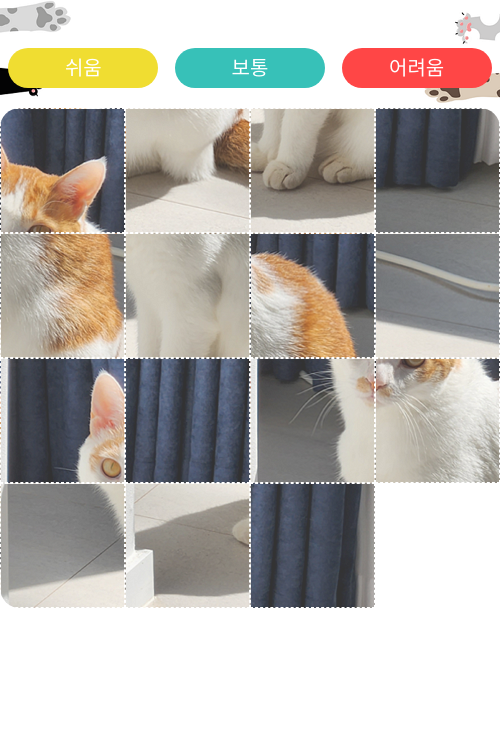
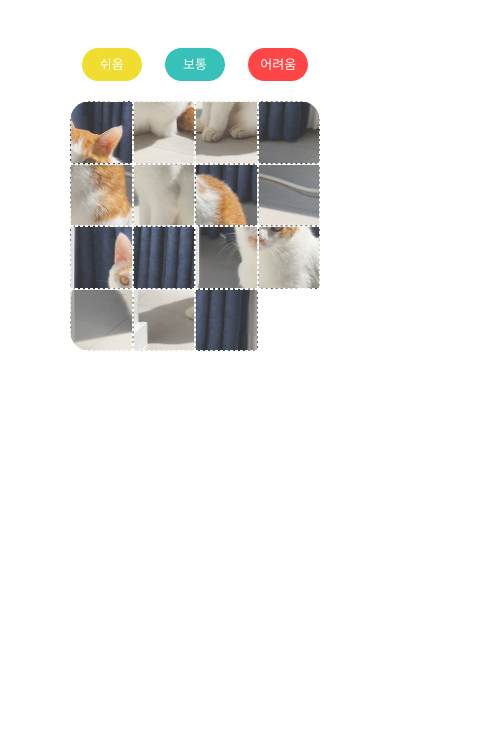
Before and after one commit to Esther2112/Esther2112.github.io, a plain HTML site: page sejin/LEVEL_MID.html in a window 390 px wide. Shown: the part 102-844 px from the top of the page, 500 px wide, since content can reach past the window. Drawn offline with nearby package versions, Linux system fonts and the light colour scheme.

Commit message:
반응형웹

```diff
--- a/minigameMain.css
+++ b/minigameMain.css
@@ -149,7 +149,7 @@ body header .gametitle .titleLine .break {
     right: 0;
 }
 
-@media screen and (max-width: 800px) {
+@media screen and (max-width: 500px) {
     body {
         min-width: 260px;
         overflow: auto;
--- a/sejin/LEVEL_HIGH.css
+++ b/sejin/LEVEL_HIGH.css
@@ -127,3 +127,58 @@ section.wrapper .highLevelGame .mixedImage:nth-child(5n + 5)::after {
 section.wrapper .highLevelGame #blank {
     background: #ffffff;
 }
+@media screen and (max-width: 500px) {
+    section.wrapper {
+        width: 100%;
+        background: none;
+    }
+    section.wrapper h1.title {
+        font-size: 20px;
+    }
+    section.wrapper .setLevel{
+        width: 250px;
+    }
+    section.wrapper .setLevel .level {
+        width: 60px;
+        padding: 10px;
+        font-size: 13px;
+    }
+    section.wrapper .puzzle {
+        width: 250px;
+        height: 250px;
+    }
+    section.wrapper .puzzle .subTitle {
+        font-size: 15px;
+        height: 100px;
+    }
+    section.wrapper .puzzle .subTitle span {
+        font-size: 25px;
+    }
+    section.wrapper .puzzle .animationBox {
+        height: 150px;
+    }
+    section.wrapper .puzzle .animationBox .animationBlock {
+        width: 50px;
+    }
+    @keyframes level1 {
+        0% { height: 50%;}
+        50% {height: 100%;}
+        100% {height: 50%;}
+    }
+    .ending {
+        width: 250px;
+        height: 250px;
+        background: url("image/end.png") no-repeat center center / cover;
+    }
+    @keyframes ending {
+        from {
+            top: 250px;
+            width: 0;
+            height: 0;
+        }to{
+            top: 200px;
+            width: 250px;
+            height: 250px;
+        }
+    }
+}
--- a/sejin/LEVEL_HIGH.js
+++ b/sejin/LEVEL_HIGH.js
@@ -27,6 +27,7 @@ function getImage() {
             break;
         }
         $setImage.style.background = `url(${mixedImage[orderedIndex]})`;
+        $setImage.style.backgroundSize = 'cover';
         $picture.appendChild($setImage);
 
         orderedIndex++;
@@ -136,7 +137,7 @@ function endOfGame() {
     const $puzzle = document.querySelector('.highLevelGame').children;
     const arrayOfPics = [...$puzzle];
     for (let i = 0; i < arrayOfPics.length - 1; i++) {
-        if (arrayOfPics[i].style.background === `url("${originImage[i]}")`) {
+        if (arrayOfPics[i].style.background === `url("${originImage[i]}") 0% 0% / cover`) {
             arrayOfPics[i].style.opacity = 1;
         } else {
             return;
--- a/sejin/LEVEL_LOW.css
+++ b/sejin/LEVEL_LOW.css
@@ -123,3 +123,58 @@ section.wrapper .lowLevelGame .mixedImage:hover {
 section.wrapper .lowLevelGame #blank {
     background: #ffffff;
 }
+@media screen and (max-width: 500px) {
+    section.wrapper {
+        width: 100%;
+        background: none;
+    }
+    section.wrapper h1.title {
+        font-size: 20px;
+    }
+    section.wrapper .setLevel{
+        width: 250px;
+    }
+    section.wrapper .setLevel .level {
+        width: 60px;
+        padding: 10px;
+        font-size: 13px;
+    }
+    section.wrapper .puzzle {
+        width: 250px;
+        height: 250px;
+    }
+    section.wrapper .puzzle .subTitle {
+        font-size: 15px;
+        height: 100px;
+    }
+    section.wrapper .puzzle .subTitle span {
+        font-size: 25px;
+    }
+    section.wrapper .puzzle .animationBox {
+        height: 150px;
+    }
+    section.wrapper .puzzle .animationBox .animationBlock {
+        width: 50px;
+    }
+    @keyframes level1 {
+        0% { height: 50%;}
+        50% {height: 100%;}
+        100% {height: 50%;}
+    }
+    .ending {
+        width: 250px;
+        height: 250px;
+        background: url("image/end.png") no-repeat center center / cover;
+    }
+    @keyframes ending {
+        from {
+            top: 250px;
+            width: 0;
+            height: 0;
+        }to{
+            top: 200px;
+            width: 250px;
+            height: 250px;
+        }
+    }
+}
--- a/sejin/LEVEL_LOW.js
+++ b/sejin/LEVEL_LOW.js
@@ -23,6 +23,7 @@ function getImage() {
             break;
         }
         $setImage.style.background = `url(${mixedImage[orderedIndex]})`;
+        $setImage.style.backgroundSize = 'cover';
         $picture.appendChild($setImage);
 
         orderedIndex++;
@@ -131,13 +132,12 @@ function endOfGame() {
     const $puzzle = document.querySelector('.lowLevelGame').children;
     const arrayOfPics = [...$puzzle];
     for (let i = 0; i < arrayOfPics.length - 1; i++) {
-        if (arrayOfPics[i].style.background === `url("${originImage[i]}")`) {
+        if (arrayOfPics[i].style.background === `url("${originImage[i]}") 0% 0% / cover`) {
             arrayOfPics[i].style.opacity = 1;
         } else {
             return;
         }
     }
-
     const $ending = document.querySelector('.ending');
     $ending.style.display = 'block';
     return;
--- a/sejin/LEVEL_MID.css
+++ b/sejin/LEVEL_MID.css
@@ -113,3 +113,58 @@ section.wrapper .midLevelGame .mixedImage:hover {
 section.wrapper .midLevelGame #blank {
     background: #ffffff;
 }
+@media screen and (max-width: 500px) {
+    section.wrapper {
+        width: 100%;
+        background: none;
+    }
+    section.wrapper h1.title {
+        font-size: 20px;
+    }
+    section.wrapper .setLevel{
+        width: 250px;
+    }
+    section.wrapper .setLevel .level {
+        width: 60px;
+        padding: 10px;
+        font-size: 13px;
+    }
+    section.wrapper .puzzle {
+        width: 250px;
+        height: 250px;
+    }
+    section.wrapper .puzzle .subTitle {
+        font-size: 15px;
+        height: 100px;
+    }
+    section.wrapper .puzzle .subTitle span {
+        font-size: 25px;
+    }
+    section.wrapper .puzzle .animationBox {
+        height: 150px;
+    }
+    section.wrapper .puzzle .animationBox .animationBlock {
+        width: 50px;
+    }
+    @keyframes level1 {
+        0% { height: 50%;}
+        50% {height: 100%;}
+        100% {height: 50%;}
+    }
+    .ending {
+        width: 250px;
+        height: 250px;
+        background: url("image/end.png") no-repeat center center / cover;
+    }
+    @keyframes ending {
+        from {
+            top: 250px;
+            width: 0;
+            height: 0;
+        }to{
+            top: 200px;
+            width: 250px;
+            height: 250px;
+        }
+    }
+}
--- a/sejin/LEVEL_MID.js
+++ b/sejin/LEVEL_MID.js
@@ -28,6 +28,7 @@ function getImage() {
             break;
         }
         $setImage.style.background = `url(${mixedImage[orderedIndex]})`;
+        $setImage.style.backgroundSize = 'cover';
         $picture.appendChild($setImage);
         orderedIndex++;
     }
@@ -140,7 +141,7 @@ function endOfGame() {
     const $puzzle = document.querySelector('.midLevelGame').children;
     const arrayOfPics = [...$puzzle];
     for (let i = 0; i < arrayOfPics.length - 1; i++) {
-        if (arrayOfPics[i].style.background === `url("${originImage[i]}")`) {
+        if (arrayOfPics[i].style.background === `url("${originImage[i]}") 0% 0% / cover`) {
             arrayOfPics[i].style.opacity = 1;
         } else {
             return;
--- a/sejin/그림퍼즐.css
+++ b/sejin/그림퍼즐.css
@@ -6,6 +6,7 @@ section.wrapper {
     justify-content: center;
     align-items: center;
     position: relative;
+    /* border: 1px solid #000; */
 }
 section.wrapper h1.title {
     color: navy;
@@ -124,3 +125,38 @@ section.wrapper .puzzle .animationBox .block3 {
     50% {height: 100%;}
     100% {height: 30%;}
 }
+@media screen and (max-width: 500px) {
+    section.wrapper {
+        width: 100%;
+    }
+    section.wrapper .setLevel{
+        width: 100%;
+    }
+    section.wrapper .setLevel .level {
+        width: 60px;
+        padding: 10px;
+        font-size: 13px;
+    }
+    section.wrapper .puzzle {
+        width: 250px;
+        height: 250px;
+    }
+    section.wrapper .puzzle .subTitle {
+        font-size: 15px;
+        height: 100px;
+    }
+    section.wrapper .puzzle .subTitle span {
+        font-size: 25px;
+    }
+    section.wrapper .puzzle .animationBox {
+        height: 150px;
+    }
+    section.wrapper .puzzle .animationBox .animationBlock {
+        width: 50px;
+    }
+    @keyframes level1 {
+        0% { height: 50%;}
+        50% {height: 100%;}
+        100% {height: 50%;}
+    }
+}
```
